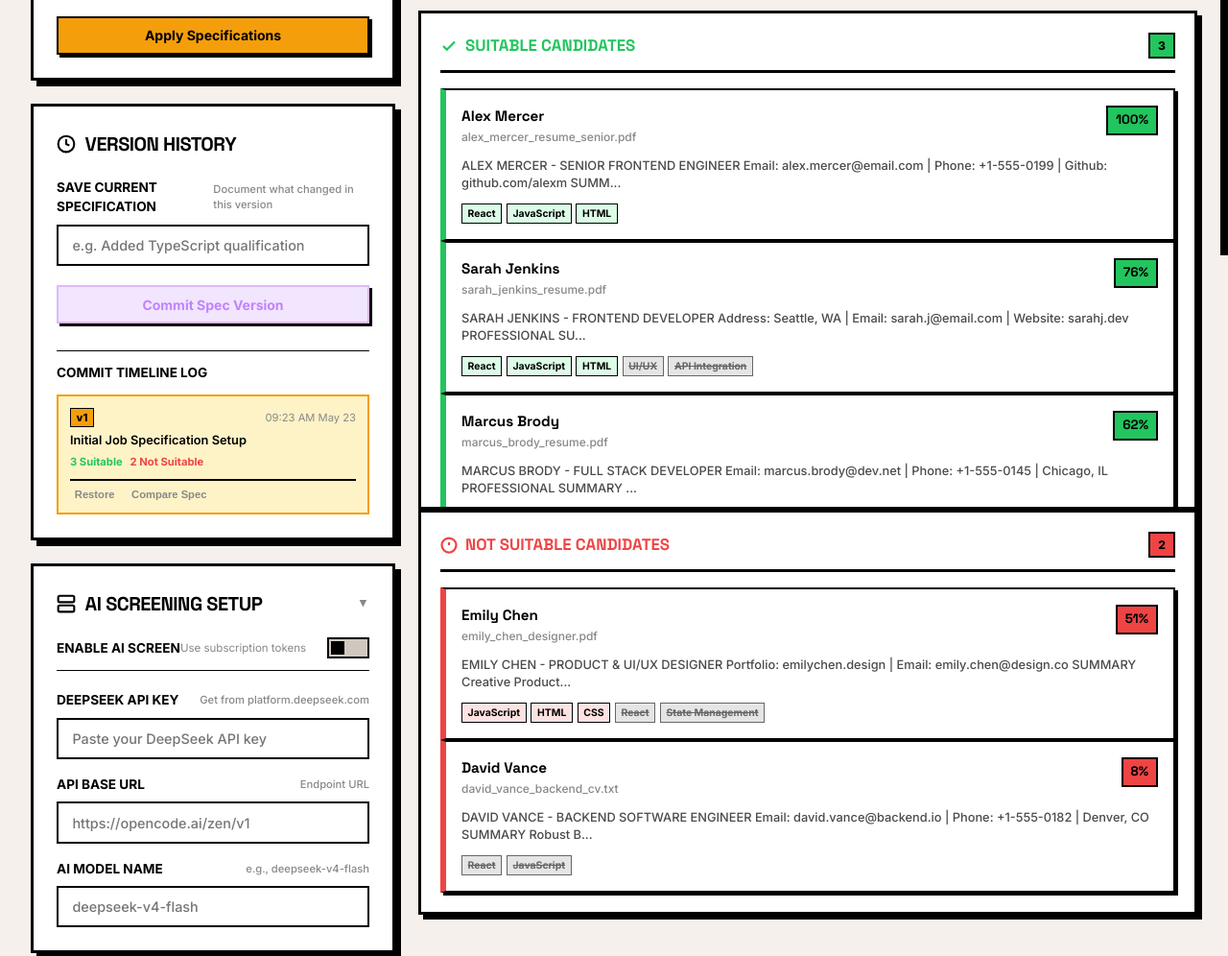
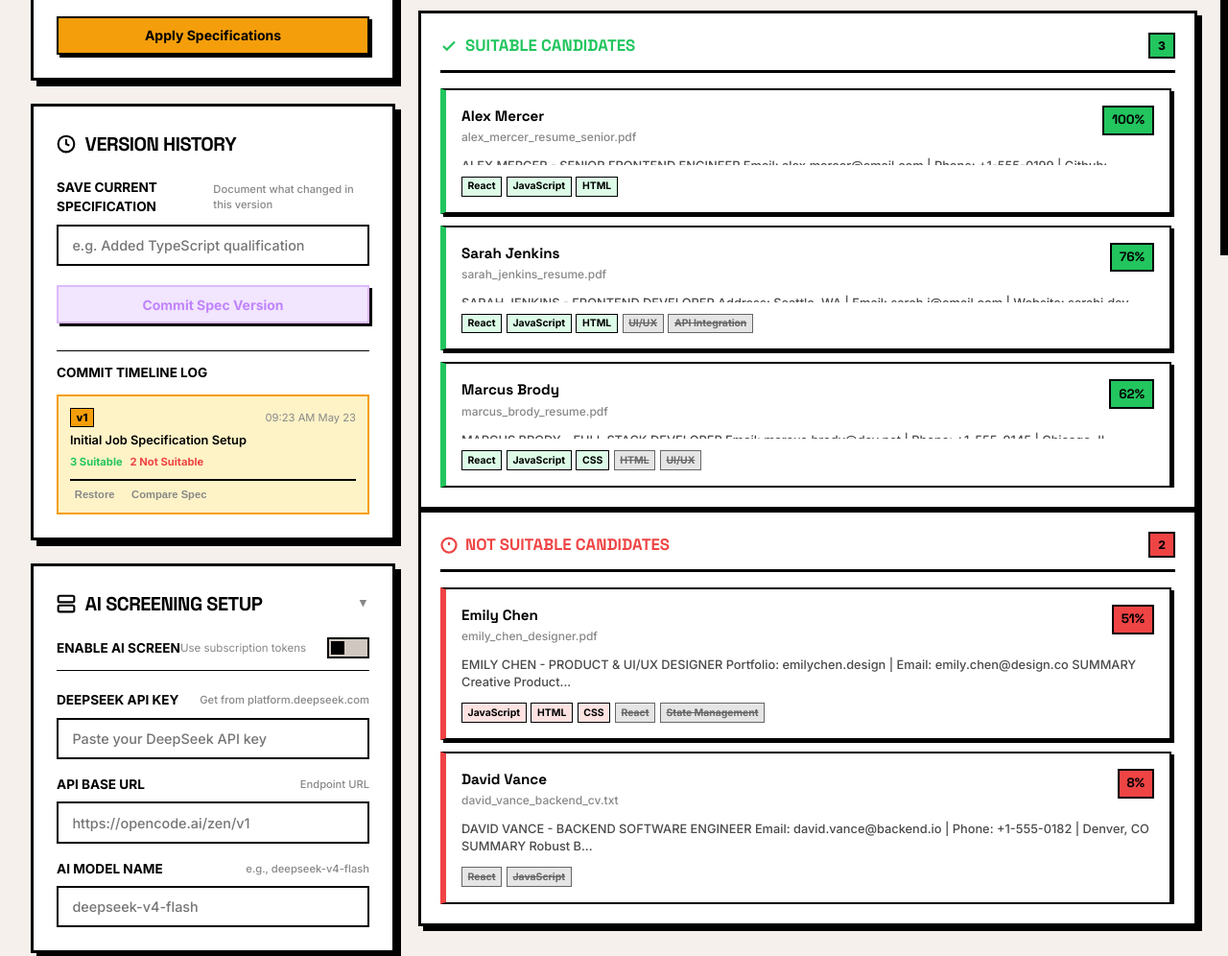
Before and after one commit to Bonangrs03/ai-hire-mate, a plain HTML site: page index.html in a window 1280 px wide. Shown: the part 534-1530 px from the top of the page at 96% size. Drawn offline with Linux system fonts and the light colour scheme; a script that the page names is missing.

Commit message:
fix: restore missing .candidates-list CSS rule
Accidentally deleted during neobrutalism rewrite. Cards were rendered but clipped because the list container lost flex:1 and overflow-y:auto.

```diff
--- a/styles.css
+++ b/styles.css
@@ -578,6 +578,15 @@
 .col-unsuitable .column-badge {
     background: #EF4444;
     color: #000;
+}
+
+.candidates-list {
+    flex: 1;
+    overflow-y: auto;
+    display: flex;
+    flex-direction: column;
+    gap: 0.75rem;
+    padding-right: 0.25rem;
 }
 
 .empty-state {
```
